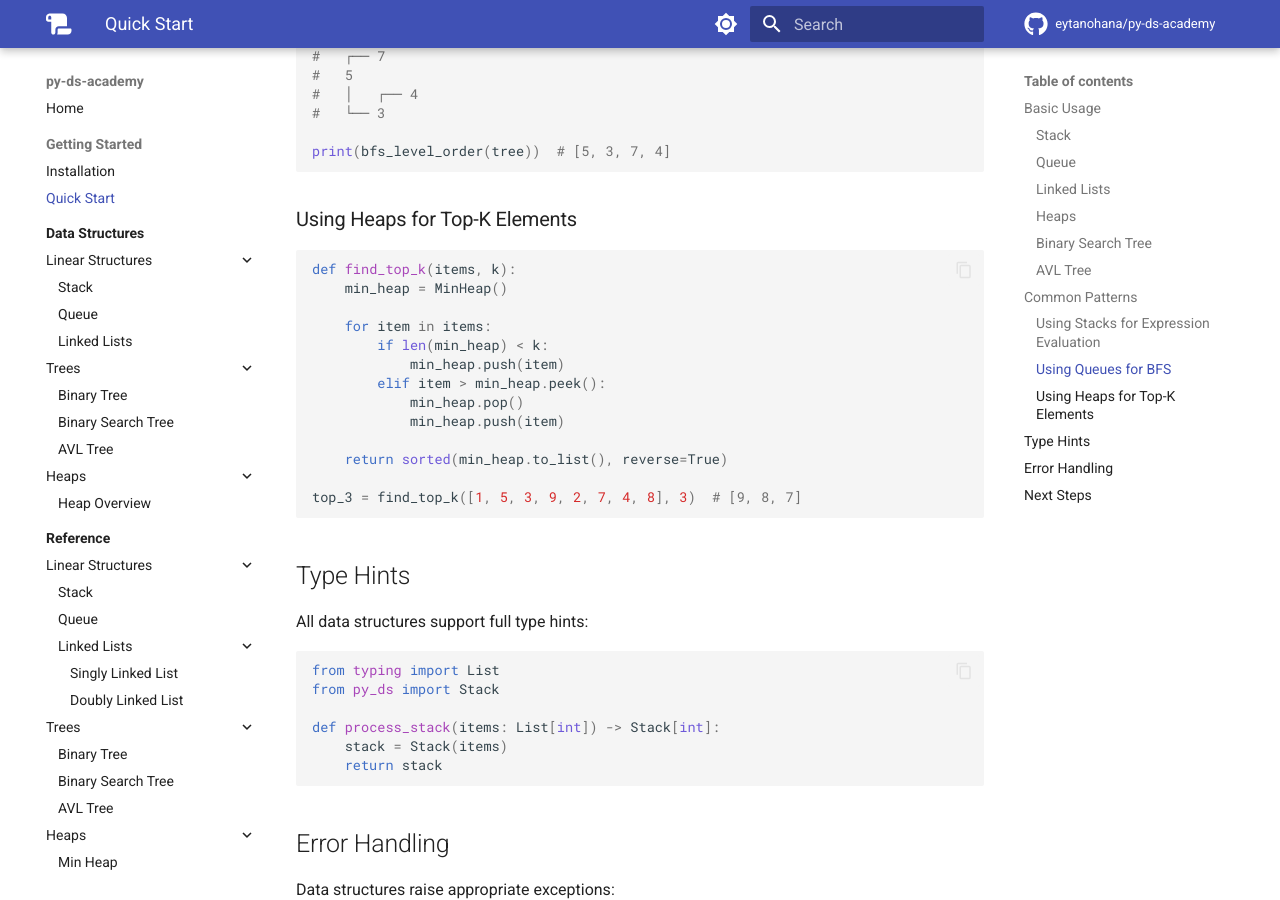
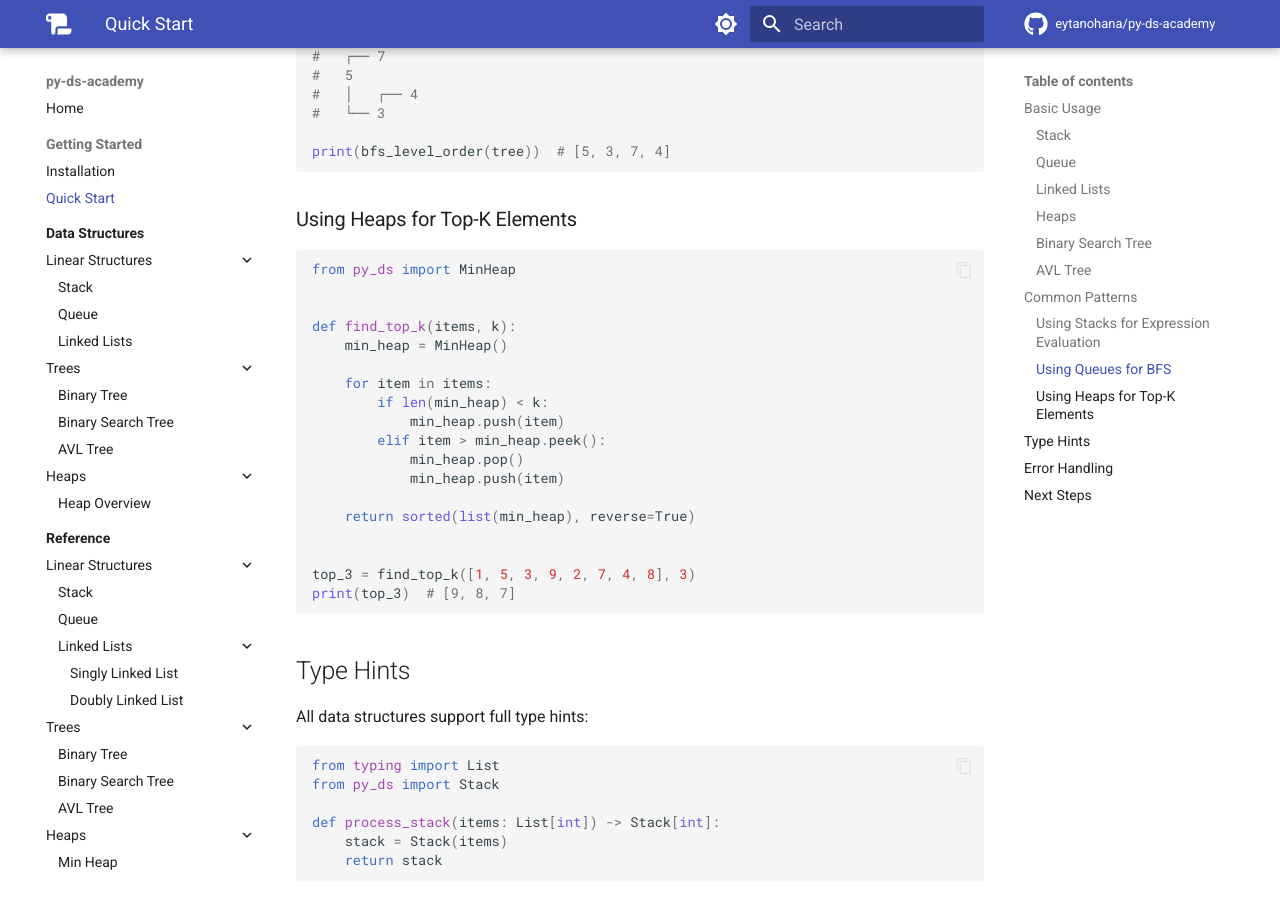
Before and after one commit to eytanohana/py-ds-academy, an MkDocs documentation site: the page built from docs/getting-started/quickstart.md, in a window 1280 px wide and 900 px high, scrolled down 4773 px. Built offline with MkDocs 1.6.1 and Material for MkDocs 9.7.7, drawn with Linux system fonts in a browser that asks for light colours; comment, search, counter and statistics services are not loaded; the version menu is left out.

Commit message:
make heaps iterable

````diff
--- a/docs/getting-started/quickstart.md
+++ b/docs/getting-started/quickstart.md
@@ -247,6 +247,9 @@ print(bfs_level_order(tree))  # [5, 3, 7, 4]
 ### Using Heaps for Top-K Elements
 
 ```python
+from py_ds import MinHeap
+
+
 def find_top_k(items, k):
     min_heap = MinHeap()
 
@@ -257,9 +260,11 @@ def find_top_k(items, k):
             min_heap.pop()
             min_heap.push(item)
 
-    return sorted(min_heap.to_list(), reverse=True)
+    return sorted(list(min_heap), reverse=True)
 
-top_3 = find_top_k([1, 5, 3, 9, 2, 7, 4, 8], 3)  # [9, 8, 7]
+
+top_3 = find_top_k([1, 5, 3, 9, 2, 7, 4, 8], 3)
+print(top_3)  # [9, 8, 7]
 ```
 
 ## Type Hints
````
Also changed, not shown: 1 other file.
